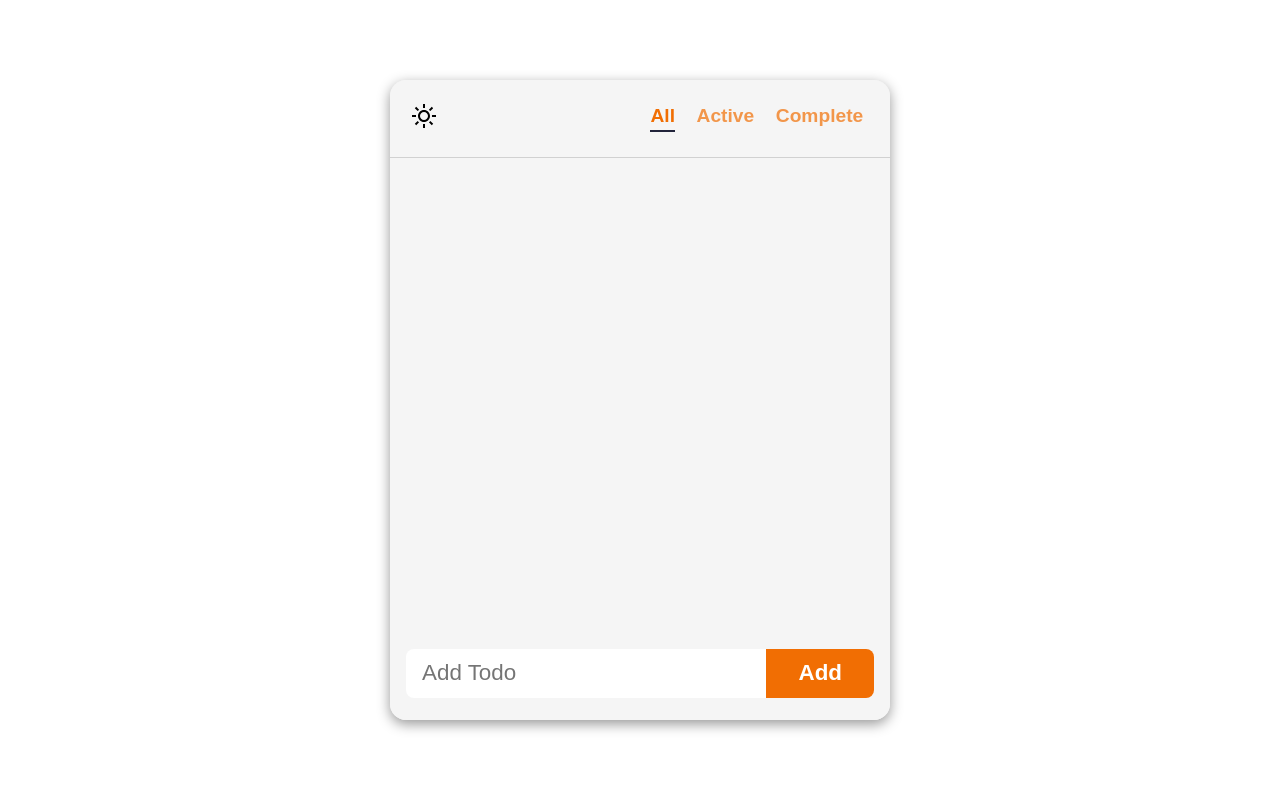
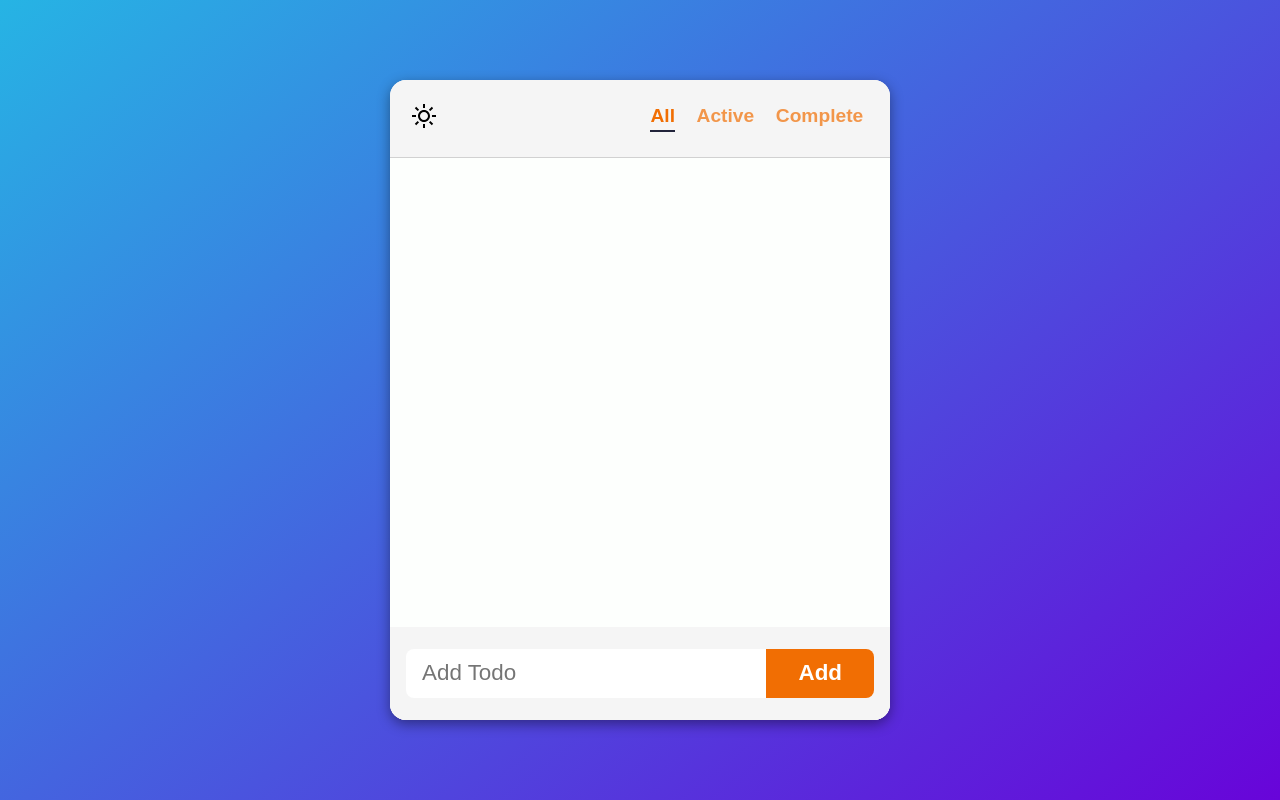
Before and after one commit to anttto/todoList, a React (Create React App) app: page / in a window 1280 px wide. Built offline with nearby package versions, Linux system fonts and the light colour scheme.

Commit message:
ended test

```diff
--- a/src/components/TodoList/TodoList.module.css
+++ b/src/components/TodoList/TodoList.module.css
@@ -3,8 +3,7 @@
   min-height: 0;
   display: flex;
   flex-direction: column;
-  background: transparent;
-  /* background-color: var(--color-bg); */
+  background-color: var(--color-bg);
 }
 
 .list {
--- a/src/index.css
+++ b/src/index.css
@@ -29,9 +29,12 @@ body {
   align-items: center;
   font-size: 1.2rem;
   accent-color: var(--color-accent);
-  background: transparent;
-  /* background: rgb(104,4,217); */
-  /* background: linear-gradient(322deg, rgba(104,4,217,1) 0%, rgba(38,180,228,1) 100%); */
+  background: rgb(104, 4, 217);
+  background: linear-gradient(
+    322deg,
+    rgba(104, 4, 217, 1) 0%,
+    rgba(38, 180, 228, 1) 100%
+  );
 }
 
 #root {
```
